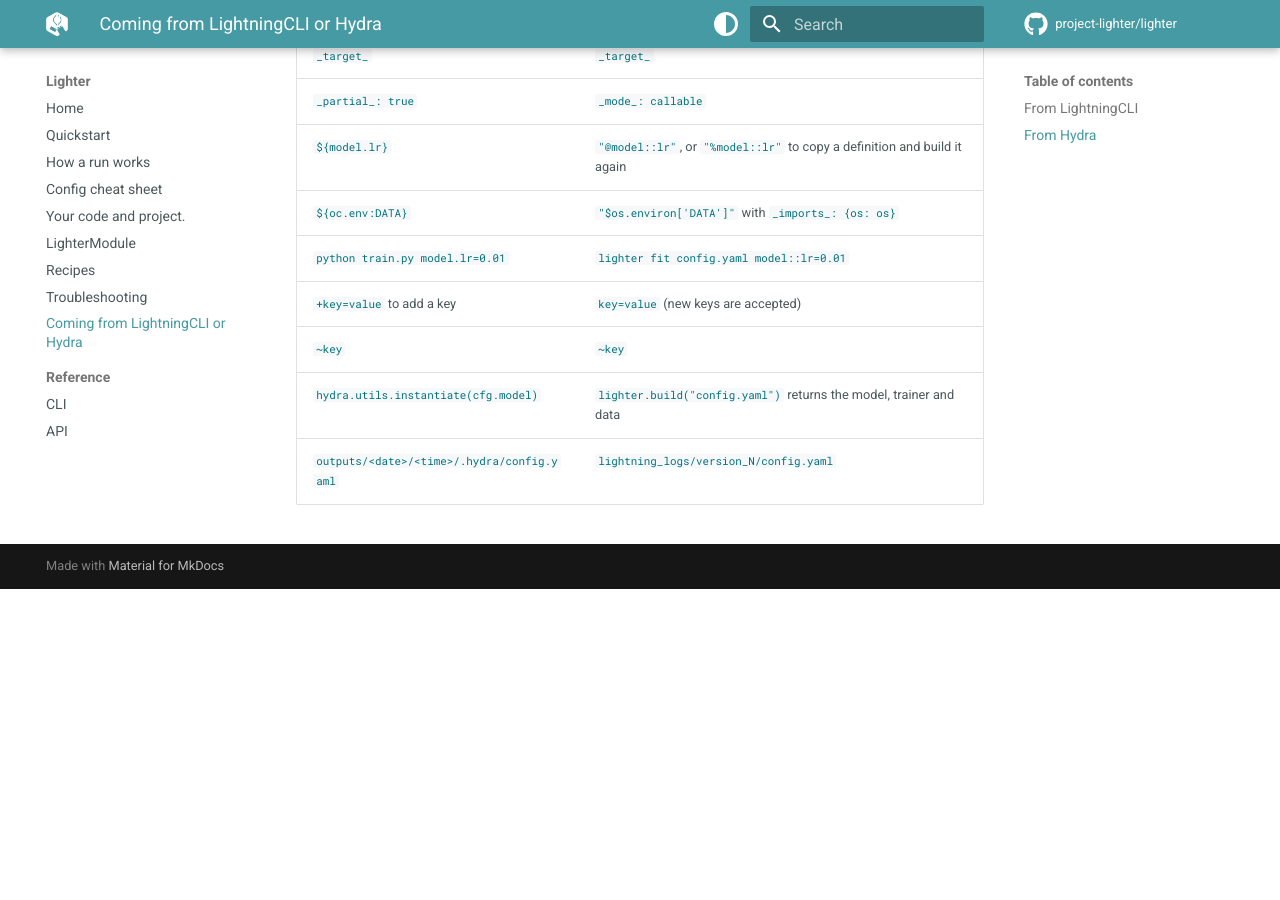
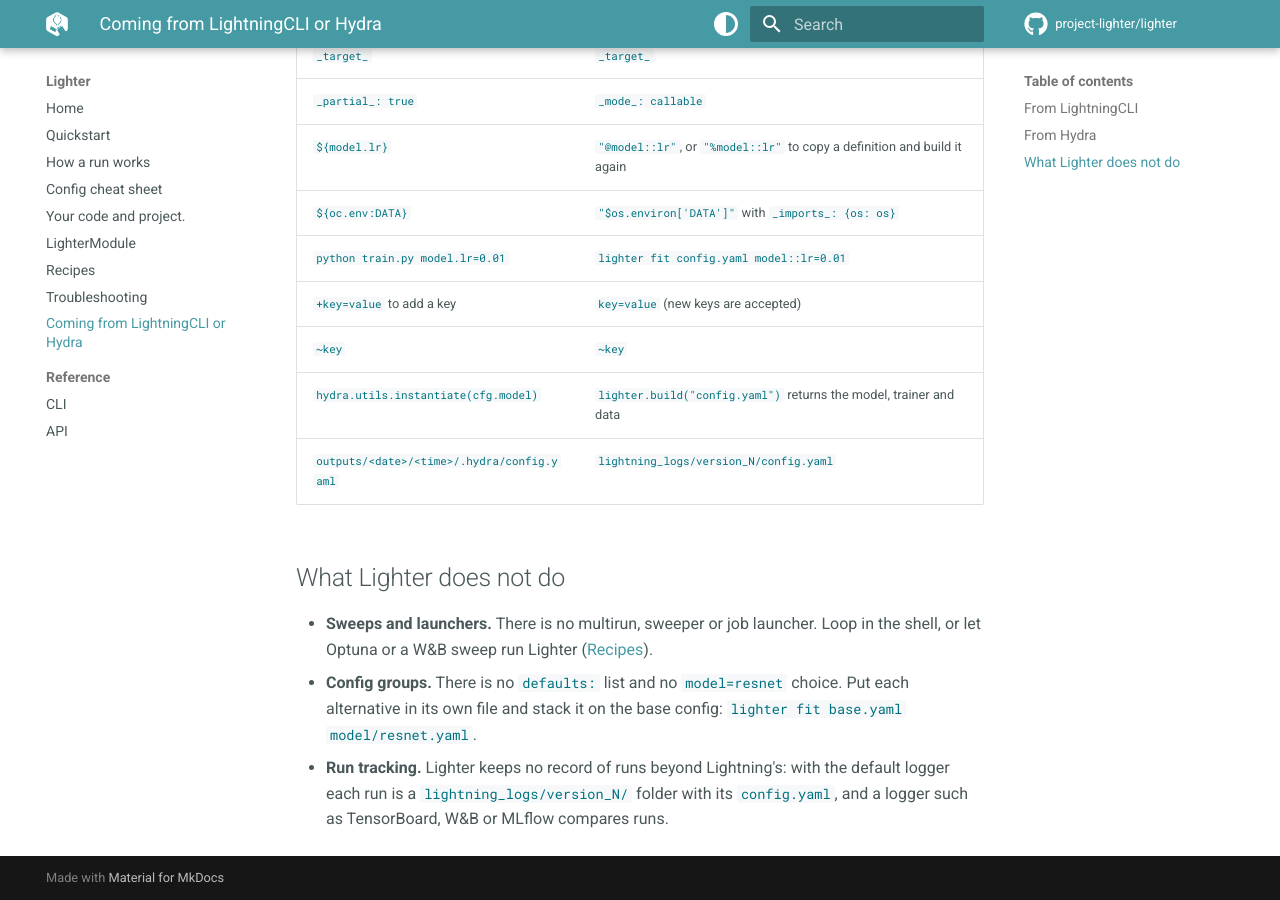
Before and after one commit to project-lighter/lighter, an MkDocs documentation site: the page built from docs/coming-from.md, in a window 1280 px wide and 900 px high, scrolled down 1157 px. Built offline with MkDocs 1.6.1 and Material for MkDocs 9.7.7, drawn with Linux system fonts in a browser that asks for light colours; comment, search, counter and statistics services are not loaded; before the commit the page ends 1746 px from its top, so only the background shows below that; some of the changed text lies outside the part shown.

Commit message:
docs: Say plainly what Lighter does not do
Sweeps, config groups and run tracking are left to the shell, sweep tools, stacked files and loggers. Saying
so on the page for LightningCLI and Hydra users sets expectations before they look for these features.

```diff
--- a/docs/coming-from.md
+++ b/docs/coming-from.md
@@ -6,7 +6,8 @@
 
 Lighter does what LightningCLI and Hydra's `instantiate` do for a Lightning project: build the trainer, model
 and data from YAML, and change values from the command line. Your LightningModule and LightningDataModule stay
-as they are. What changes is how the config is written and run.
+as they are. What changes is how the config is written and run, and [a few things](#what-lighter-does-not-do)
+that Lighter leaves to other tools.
 
 ## From LightningCLI
 
@@ -36,3 +37,13 @@
 | `~key` | `~key` |
 | `hydra.utils.instantiate(cfg.model)` | `lighter.build("config.yaml")` returns the model, trainer and data |
 | `outputs/<date>/<time>/.hydra/config.yaml` | `lightning_logs/version_N/config.yaml` |
+
+## What Lighter does not do
+
+- **Sweeps and launchers.** There is no multirun, sweeper or job launcher. Loop in the shell, or let Optuna or a
+  W&B sweep run Lighter ([Recipes](recipes.md#sweep-hyperparameters)).
+- **Config groups.** There is no `defaults:` list and no `model=resnet` choice. Put each alternative in its own
+  file and stack it on the base config: `lighter fit base.yaml model/resnet.yaml`.
+- **Run tracking.** Lighter keeps no record of runs beyond Lightning's: with the default logger each run is a
+  `lightning_logs/version_N/` folder with its `config.yaml`, and a logger such as TensorBoard, W&B or MLflow
+  compares runs.
```
